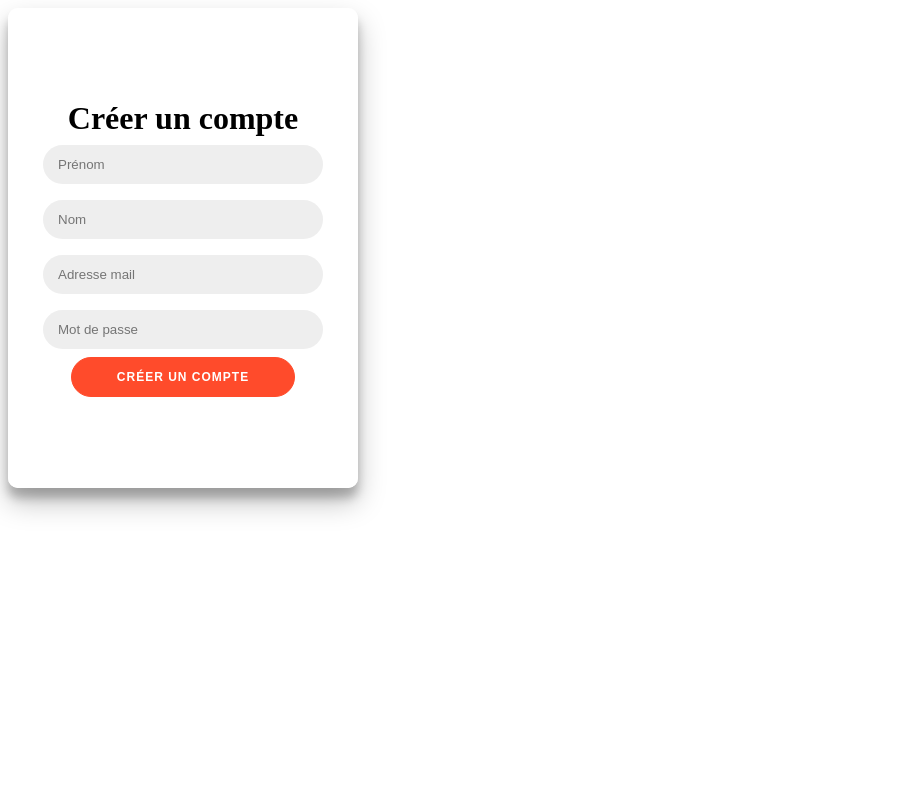
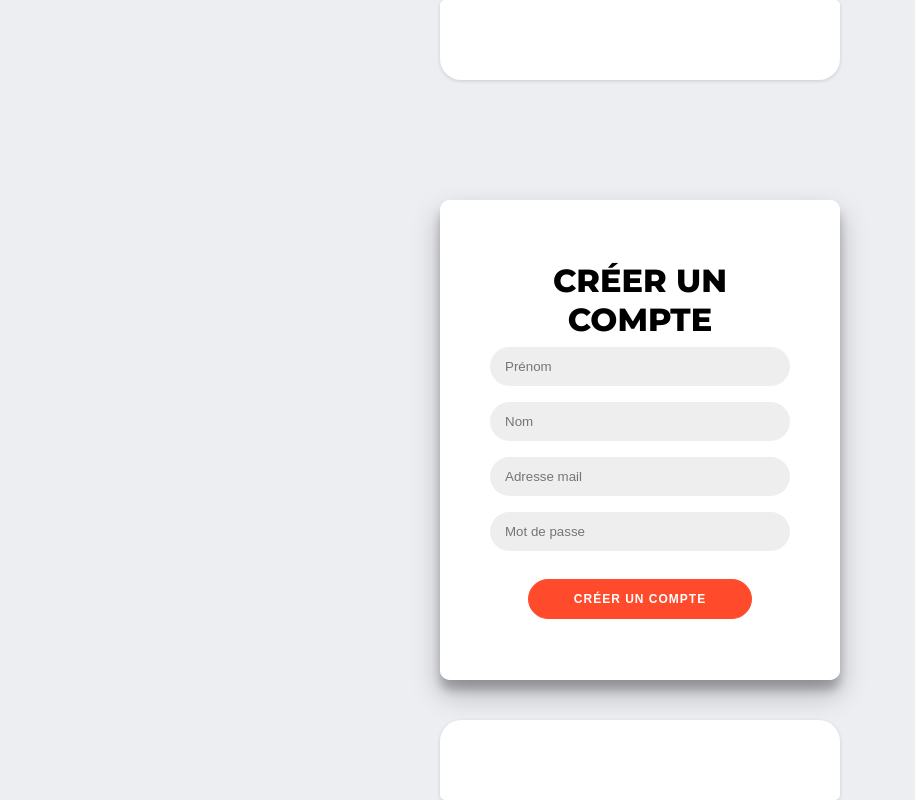
Before and after one commit to xTOUKAM/CloudHome, a PHP site: page /website/src/user/createAccount.php in a window 1280 px wide. Shown: the whole page, without its empty margins (0-915 px from the left). Run offline with PHP 8.4, Linux system fonts and the light colour scheme; some libraries are stand-ins or nearby versions.

Commit message:
Fix css + modification de la page création de compte

```diff
--- a/index.php
+++ b/index.php
@@ -5,7 +5,6 @@
     <meta name="viewport" content="width=device-width, initial-scale=1.0">
     <link rel=stylesheet href="src/assets/css/inc.css">
     <link rel=stylesheet href="src/assets/css/form.css">
-    <link href="https://cdn.lineicons.com/4.0/lineicons.css" rel="stylesheet">
     <title>Accueil</title>
 </head>
 <body>
--- a/src/assets/css/form.css
+++ /dev/null
@@ -1,106 +0,0 @@
-
-@import url('https://fonts.googleapis.com/css?family=Montserrat:400,800');
-
-h1 {
-	font-weight: bold;
-	margin: 0;
-}
-
-h2 {
-	text-align: center;
-}
-
-p {
-	font-size: 14px;
-	font-weight: 100;
-	line-height: 20px;
-	letter-spacing: 0.5px;
-	margin: 20px 0 30px;
-}
-
-span {
-	font-size: 12px;
-}
-
-a {
-	color: #333;
-	font-size: 14px;
-	text-decoration: none;
-	margin: 15px 0;
-}
-
-button {
-	border-radius: 20px;
-	border: 1px solid #FF4B2B;
-	background-color: #FF4B2B;
-	color: #FFFFFF;
-	font-size: 12px;
-	font-weight: bold;
-	padding: 12px 45px;
-	letter-spacing: 1px;
-	text-transform: uppercase;
-	transition: transform 80ms ease-in;
-}
-
-button:active {
-	transform: scale(0.95);
-}
-
-button:focus {
-	outline: none;
-}
-
-form {
-	background-color: #FFFFFF;
-	display: flex;
-	align-items: center;
-	justify-content: center;
-	flex-direction: column;
-	padding: 0 50px;
-	height: 100%;
-	text-align: center;
-}
-
-input {
-	background-color: #eee;
-	border: none;
-	border-radius: 50px;
-	padding: 12px 15px;
-	margin: 8px 0;
-	width: 100%;
-}
-
-.container {
-	background-color: #fff;
-	border-radius: 10px;
-  	box-shadow: 0 14px 28px rgba(0,0,0,0.25),
-			0 10px 10px rgba(0,0,0,0.22);
-	position: relative;
-	overflow: hidden;
-	width: 350px;
-	max-width: 100%;
-	min-height: 480px;
-}
-
-.form-container {
-	position: absolute;
-	top: 0;
-	height: 100%;
-	transition: all 0.6s ease-in-out;
-}
-
-.sign-in-container {
-	width: 100%;
-}
-
-@keyframes show {
-	0%, 49.99% {
-		opacity: 0;
-		z-index: 1;
-	}
-
-	50%, 100% {
-		opacity: 1;
-		z-index: 5;
-	}
-}
--- a/src/assets/css/inc.css
+++ b/src/assets/css/inc.css
@@ -1,4 +1,4 @@
-/* Styles par défaut */
+@import url('https://fonts.googleapis.com/css?family=Montserrat:400,800');
 
 * {
     margin: 0;
@@ -14,15 +14,21 @@ body {
     transition: background-color 0.3s ease;
 }
 
+/* Header et footer */
 .tab {
+    position: fixed;
+    top: 0;
+    left: 0;
+    right: 0;
+    margin: auto;
+    display: flex;
+    width: 100%;
     --primary: #379BE9;
     --background: #FFF;
     background-color: var(--background);
     box-shadow: 0 1px 4px -1px rgba(18, 22, 33, 0.24);
     border-radius: 5px 5px 21px 21px;
     width: 400px;
-    -webkit-tap-highlight-color: transparent;
-    padding: 0 20px;
 }
 
 .footer {
@@ -128,3 +134,99 @@ li:nth-child(4) {
         transform: scale(1);
     }
 }
+
+/* Fin du header et footer */
+
+/* Début du formulaire */
+h1 {
+	font-weight: bold;
+    font-family: 'Montserrat', sans-serif;
+    text-transform: uppercase;
+	margin: 0;
+}
+
+form {
+	background-color: #FFFFFF;
+	display: flex;
+	align-items: center;
+	justify-content: center;
+	flex-direction: column;
+	padding: 0 50px;
+	height: 100%;
+	text-align: center;
+}
+
+.container {
+    background-color: #fff;
+    border-radius: 10px;
+    box-shadow: 0 14px 28px rgba(0, 0, 0, 0.25),
+      0 10px 10px rgba(0, 0, 0, 0.22);
+    position: relative;
+    overflow: hidden;
+    margin: auto;
+    margin-top: 200px;
+    width: 400px;
+    max-width: 100%;
+    min-height: 480px;
+    display: flex;
+    justify-content: center;
+    align-items: center; /* Nouvelles propriétés pour centrer le contenu */
+    animation: appear 0.7s ease;
+    transition: background-color 0.3s ease;
+}
+
+.form-container {
+	position: absolute;
+	top: 0;
+	height: 100%;
+	transition: all 0.6s ease-in-out;
+}
+
+.btn-form {
+    margin-top: 20px;
+	border-radius: 20px;
+	border: 1px solid #FF4B2B;
+	background-color: #FF4B2B;
+	color: #FFFFFF;
+	font-size: 12px;
+	font-weight: bold;
+	padding: 12px 45px;
+	letter-spacing: 1px;
+	text-transform: uppercase;
+	transition: transform 80ms ease-in;
+}
+
+.btn-form:active {
+	transform: scale(0.95);
+}
+
+.btn-form:focus {
+	outline: none;
+}
+
+.inp-form {
+	background-color: #eee;
+	border: none;
+	border-radius: 50px;
+	padding: 12px 15px;
+	margin: 8px 0;
+	width: 100%;
+}
+
+.sign-in-container {
+	width: 100%;
+}
+
+@keyframes show {
+	0%, 49.99% {
+		opacity: 0;
+		z-index: 1;
+	}
+
+	50%, 100% {
+		opacity: 1;
+		z-index: 5;
+	}
+}
+
+/* Fin du formulaire */
--- a/src/assets/js/darkMode.js
+++ b/src/assets/js/darkMode.js
@@ -21,6 +21,18 @@ const enableDarkMode = () => {
         .footer {
             background-color: #444;
         }
+
+        form {
+            background-color: #444;
+        }
+
+        .inp-form {
+            background-color: #eee;
+        }
+
+        .container {
+            background-color: #444;
+        }
     `;
 };
 
--- a/src/includes/header.php
+++ b/src/includes/header.php
@@ -4,14 +4,15 @@
         <meta charset="UTF-8">
         <meta name="viewport" content="width=device-width, initial-scale=1.0">
         <link rel=stylesheet href="../assets/css/header.css">
+        <link href="https://cdn.lineicons.com/4.0/lineicons.css" rel="stylesheet">
     </head>
     <body>
         <!-- Création de la barre de navigation -->
-        <div class="tab">
-            <ul>
-                <li><a href="#"><i class="lni lni-home"></i></a></li>
+        <div>
+            <ul class="tab">
+                <li><a href="/website/"><i class="lni lni-home"></i></a></li>
                 <li><a href="#"><i class="lni lni-laptop"></i></i></a></li>
-                <li><a href="#"><i class="lni lni-user"></i></a></li>
+                <li><a href="/website/src/user/createAccount.php"><i class="lni lni-user"></i></a></li>
                 <li><a href="#"><i class="lni lni-support"></i></a></li>
                 <li><a href="#"><i class="lni lni-hand"></i></a></li>
             </ul>
--- a/src/user/createAccount.php
+++ b/src/user/createAccount.php
@@ -3,22 +3,30 @@
     <head>
         <meta charset="UTF-8">
         <meta name="viewport" content="width=device-width, initial-scale=1.0">
-        <link rel=stylesheet href="../assets/css/form.css">
+        <link rel=stylesheet href="../assets/css/inc.css">
         <title>Enregistrement</title>
     </head>
 
     <body>
+        <?php
+            require("../includes/header.php");
+        ?>
         <div class="container">
             <div class="form-container sign-in-container">
                 <form method="POST" action="">
                     <h1>Créer un compte</h1>
-                    <input type="text" placeholder="Prénom" />
-                    <input type="email" placeholder="Nom" />
-                    <input type="email" placeholder="Adresse mail" />
-                    <input type="password" placeholder="Mot de passe" />
-                    <button>Créer un compte</button>
+                    <input class="inp-form" type="text" placeholder="Prénom" />
+                    <input class="inp-form" type="email" placeholder="Nom" />
+                    <input class="inp-form" type="email" placeholder="Adresse mail" />
+                    <input class="inp-form" type="password" placeholder="Mot de passe" />
+                    <button class="btn-form">Créer un compte</button>
                 </form>
             </div>
         </div>
+        <footer>
+            <?php
+                require("../includes/footer.php");
+            ?>
+        </footer>
     </body>
 </html>
```
